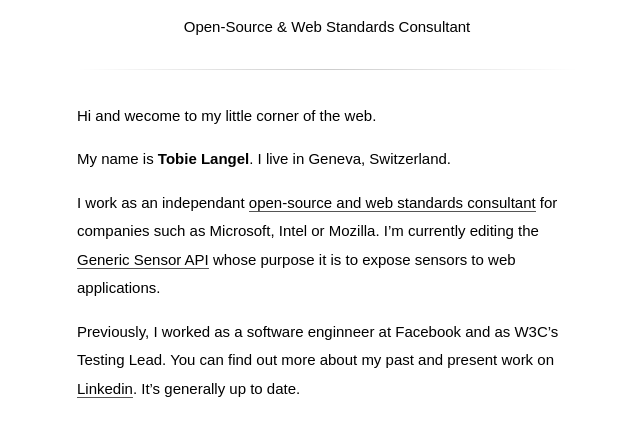
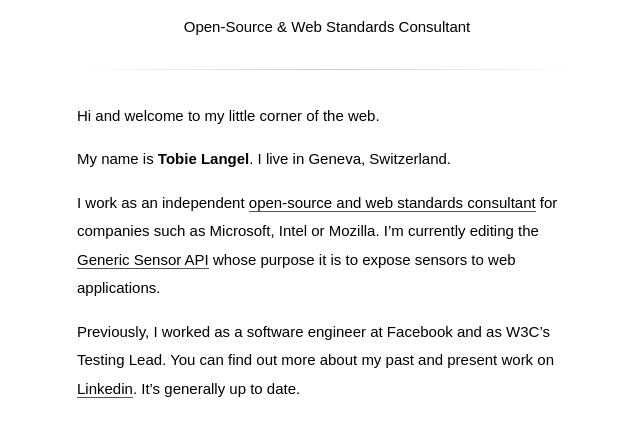
Before and after one commit to tobie/www.tobie.me, a Jekyll site: the page built from index.md, in a window 1280 px wide. Shown: the part 208-632 px from the top of the page, without its empty margins (313-953 px from the left). Built offline with Jekyll 4.4.1, drawn with Linux system fonts in a browser that asks for light colours; some web fonts are replaced.

Commit message:
Spelling.

```diff
--- a/index.md
+++ b/index.md
@@ -5,16 +5,16 @@ subtitle: Open-Source & Web Standards Consultant
 bubble: Hi there!
 ---
 
-Hi and wecome to my little corner of the web.
+Hi and welcome to my little corner of the web.
 
 My name is **Tobie Langel**. I live in Geneva, Switzerland.
 
-I work as an independant [open-source and web standards consultant](http://www.codespeaks.com)
+I work as an independent [open-source and web standards consultant](http://www.codespeaks.com)
 for companies such as Microsoft, Intel or Mozilla.
 I'm currently editing the [Generic Sensor API](https://w3c.github.io/sensors/)
 whose purpose it is to expose sensors to web applications.
 
-Previously, I worked as a software enginneer at Facebook
+Previously, I worked as a software engineer at Facebook
 and as W3C's Testing Lead.
 You can find out more about my past and present work on [Linkedin](https://ch.linkedin.com/in/tobielangel).
 It's generally up to date.
```
